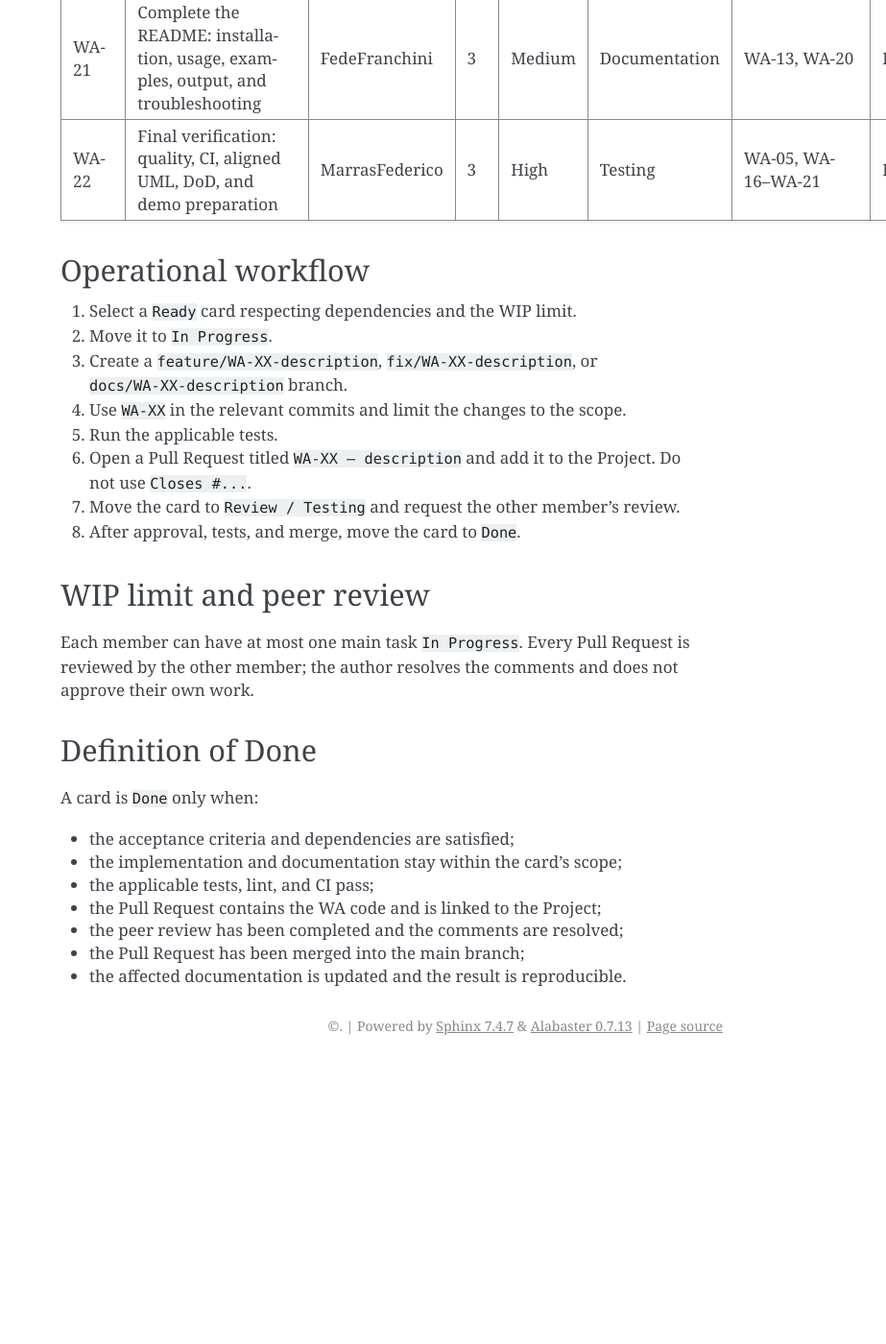
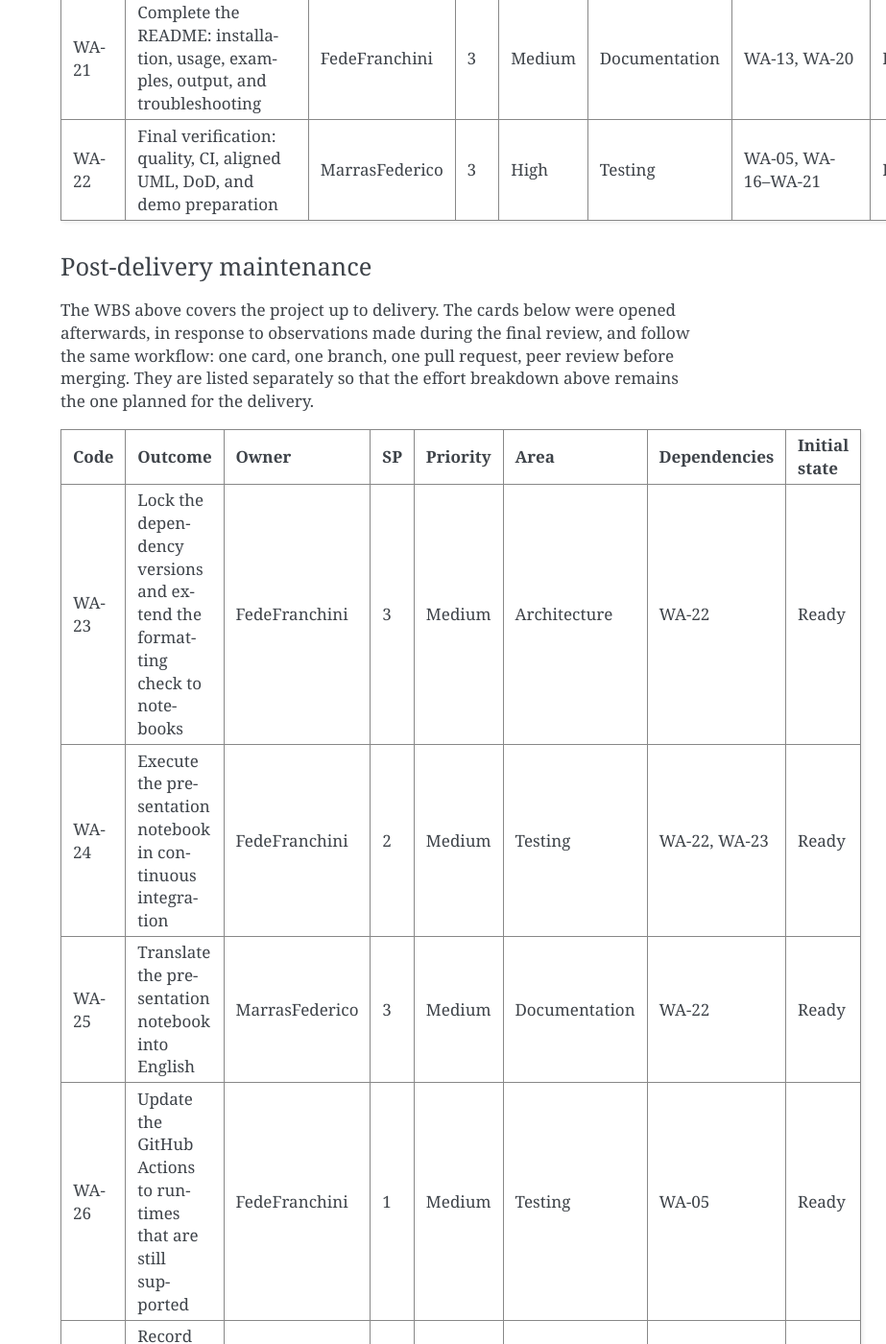
Before and after one commit to fedefranchini/Winery-Adventures, a Sphinx documentation site: the page built from docs/project-management.md, in a window 1280 px wide and 1400 px high, scrolled down 3040 px. Shown: the whole window at 96% size, without its empty margins (357-1280 px from the left). Built offline with Sphinx 7.4.7, drawn with Linux system fonts in a browser that asks for light colours; before the commit the page ends 4148 px from its top, so only the background shows below that; some of the changed text lies outside the part shown.

Commit message:
WA-27: record the post-delivery maintenance cards in the WBS

```diff
--- a/docs/project-management.md
+++ b/docs/project-management.md
@@ -52,6 +52,22 @@ of cards:
 | WA-21 | Complete the README: installation, usage, examples, output, and troubleshooting | FedeFranchini | 3 | Medium | Documentation | WA-13, WA-20 | Backlog |
 | WA-22 | Final verification: quality, CI, aligned UML, DoD, and demo preparation | MarrasFederico | 3 | High | Testing | WA-05, WA-16–WA-21 | Backlog |
 
+### Post-delivery maintenance
+
+The WBS above covers the project up to delivery. The cards below were opened
+afterwards, in response to observations made during the final review, and follow
+the same workflow: one card, one branch, one pull request, peer review before
+merging. They are listed separately so that the effort breakdown above remains
+the one planned for the delivery.
+
+| Code | Outcome | Owner | SP | Priority | Area | Dependencies | Initial state |
+|---|---|---|---:|---|---|---|---|
+| WA-23 | Lock the dependency versions and extend the formatting check to notebooks | FedeFranchini | 3 | Medium | Architecture | WA-22 | Ready |
+| WA-24 | Execute the presentation notebook in continuous integration | FedeFranchini | 2 | Medium | Testing | WA-22, WA-23 | Ready |
+| WA-25 | Translate the presentation notebook into English | MarrasFederico | 3 | Medium | Documentation | WA-22 | Ready |
+| WA-26 | Update the GitHub Actions to runtimes that are still supported | FedeFranchini | 1 | Medium | Testing | WA-05 | Ready |
+| WA-27 | Record the post-delivery maintenance cards in the WBS and the README | FedeFranchini | 1 | Medium | Documentation | WA-23–WA-26 | Ready |
+
 ## Operational workflow
 
 1. Select a `Ready` card respecting dependencies and the WIP limit.
```
Also changed, not shown: README.md (+3 -2 lines).
